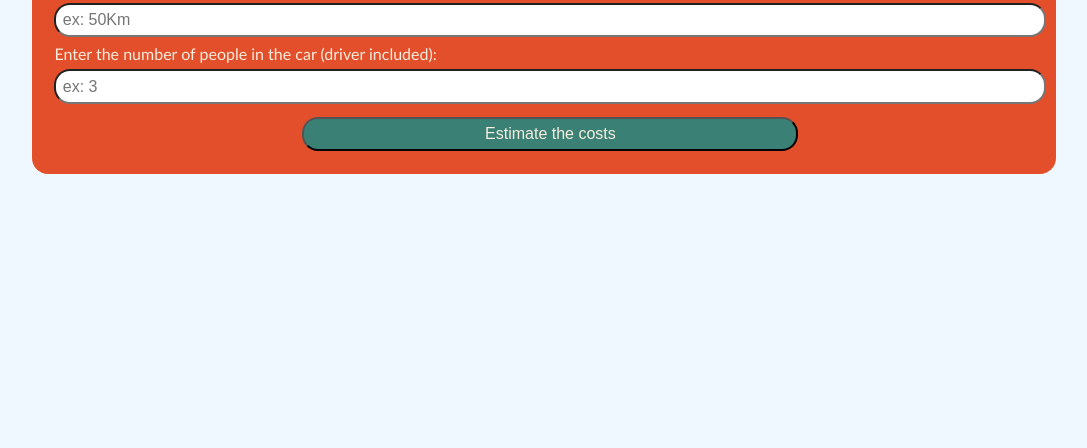
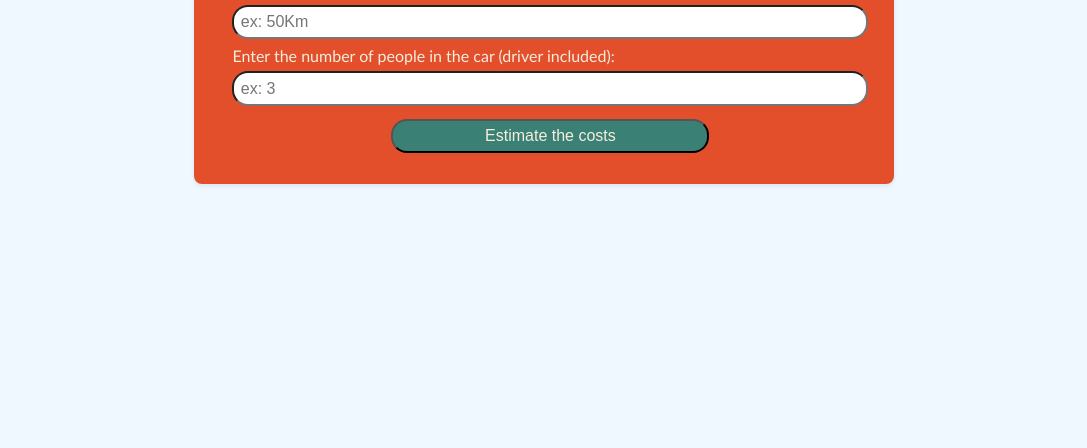
Before and after one commit to valentinpotie/glands-Ecureuils, a website: page travel-Mate/index.html in a window 1280 px wide. Shown: the part 352-800 px from the top of the page, without its empty margins (96-1183 px from the left). Drawn offline with Linux system fonts and the light colour scheme.

Commit message:
Color and style

```diff
--- a/travel-Mate/index.html
+++ b/travel-Mate/index.html
@@ -15,7 +15,7 @@
             <input type="number" placeholder="ex: 50Km" min="1" id="distance">
 
             <p>Enter the number of people in the car (driver included):</p>
-            <input type="number" placeholder="ex: 3" min="1" max="9" id="people">
+            <input type="number" placeholder="ex: 3" min="1" max="9" id="people" inputmode="numeric" pattern="[0-9]*">
             <div class="costEstimation" style="display: none;">
                 <p title="Help
                 Trip Cost Calculation Explained
--- a/travel-Mate/style.css
+++ b/travel-Mate/style.css
@@ -34,8 +34,11 @@
     align-items: baseline;
     background-color: rgba(226,79,42,255);
     padding: 1rem;
-    border-radius: 1rem;
-
+    border-radius: 8px;
+    border-top: 4px solid #3b8075;
+    padding: 24px 32px;
+    box-shadow: 0 2px 4px #8896c833;
+    max-width: 700px;
 }
 
 h1 {
```
